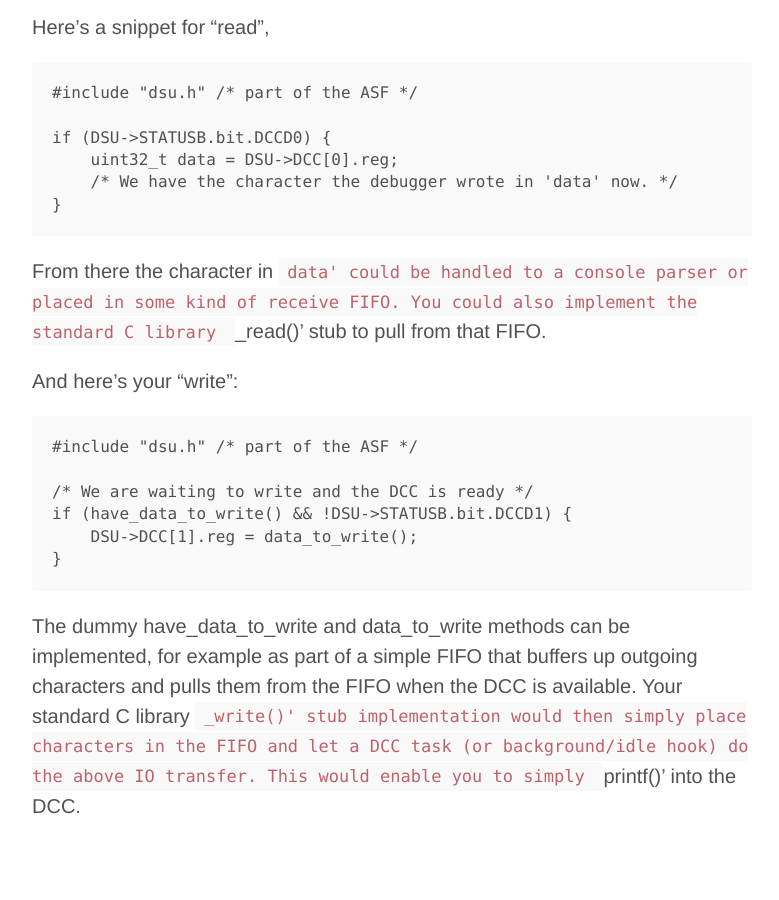
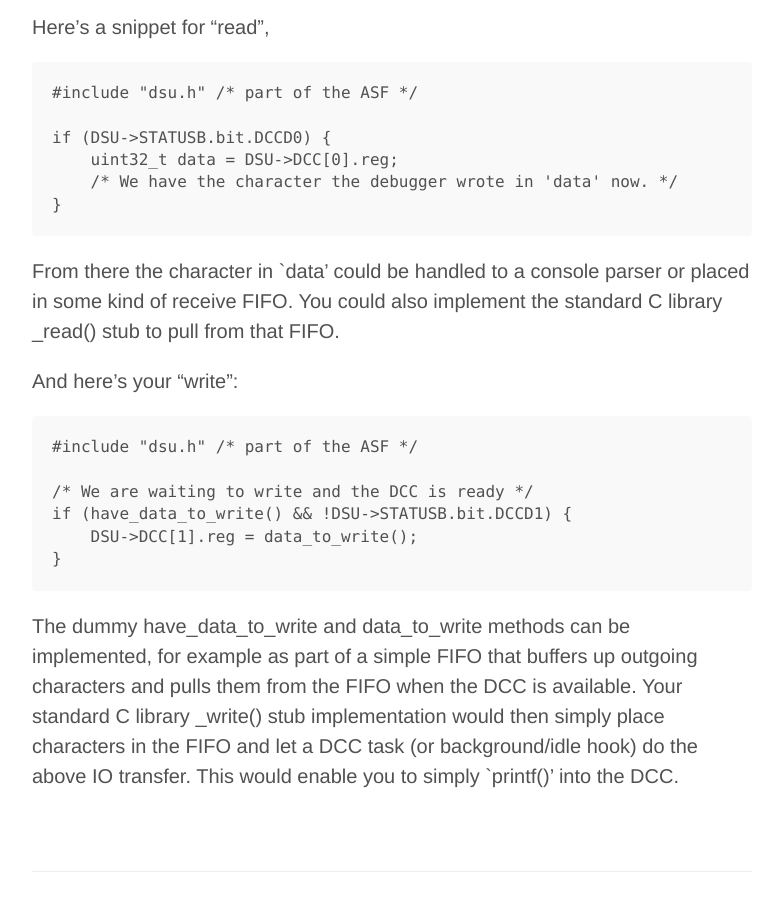
Before and after one commit to yurovsky/yurovsky.github.io, a Jekyll site: the page built from _posts/2015-04-02-openocd-dcc-atmel-samd.md, in a window 1280 px wide and 900 px high, scrolled down 1639 px. Shown: the whole window, without its empty margins (248-1027 px from the left). Built offline with Jekyll 4.4.1, drawn with Linux system fonts in a browser that asks for light colours; Markdown is read by kramdown in place of the engine named in the settings; comment, search, counter and statistics services are not loaded.

```diff
--- a/_posts/2015-04-02-openocd-dcc-atmel-samd.md
+++ b/_posts/2015-04-02-openocd-dcc-atmel-samd.md
@@ -45,7 +45,7 @@ Here's a snippet for "read",
     }
 
 From there the character in `data' could be handled to a console parser or placed in some kind of receive FIFO.  You could also implement the standard C library
-`_read()' stub to pull from that FIFO.
+_read() stub to pull from that FIFO.
 
 And here's your "write":
 
@@ -56,4 +56,4 @@ And here's your "write":
         DSU->DCC[1].reg = data_to_write();
     }
 
-The dummy have_data_to_write and data_to_write methods can be implemented, for example as part of a simple FIFO that buffers up outgoing characters and pulls them from the FIFO when the DCC is available.  Your standard C library `_write()' stub implementation would then simply place characters in the FIFO and let a DCC task (or background/idle hook) do the above IO transfer.  This would enable you to simply `printf()' into the DCC.
+The dummy have_data_to_write and data_to_write methods can be implemented, for example as part of a simple FIFO that buffers up outgoing characters and pulls them from the FIFO when the DCC is available.  Your standard C library _write() stub implementation would then simply place characters in the FIFO and let a DCC task (or background/idle hook) do the above IO transfer.  This would enable you to simply `printf()' into the DCC.
```
